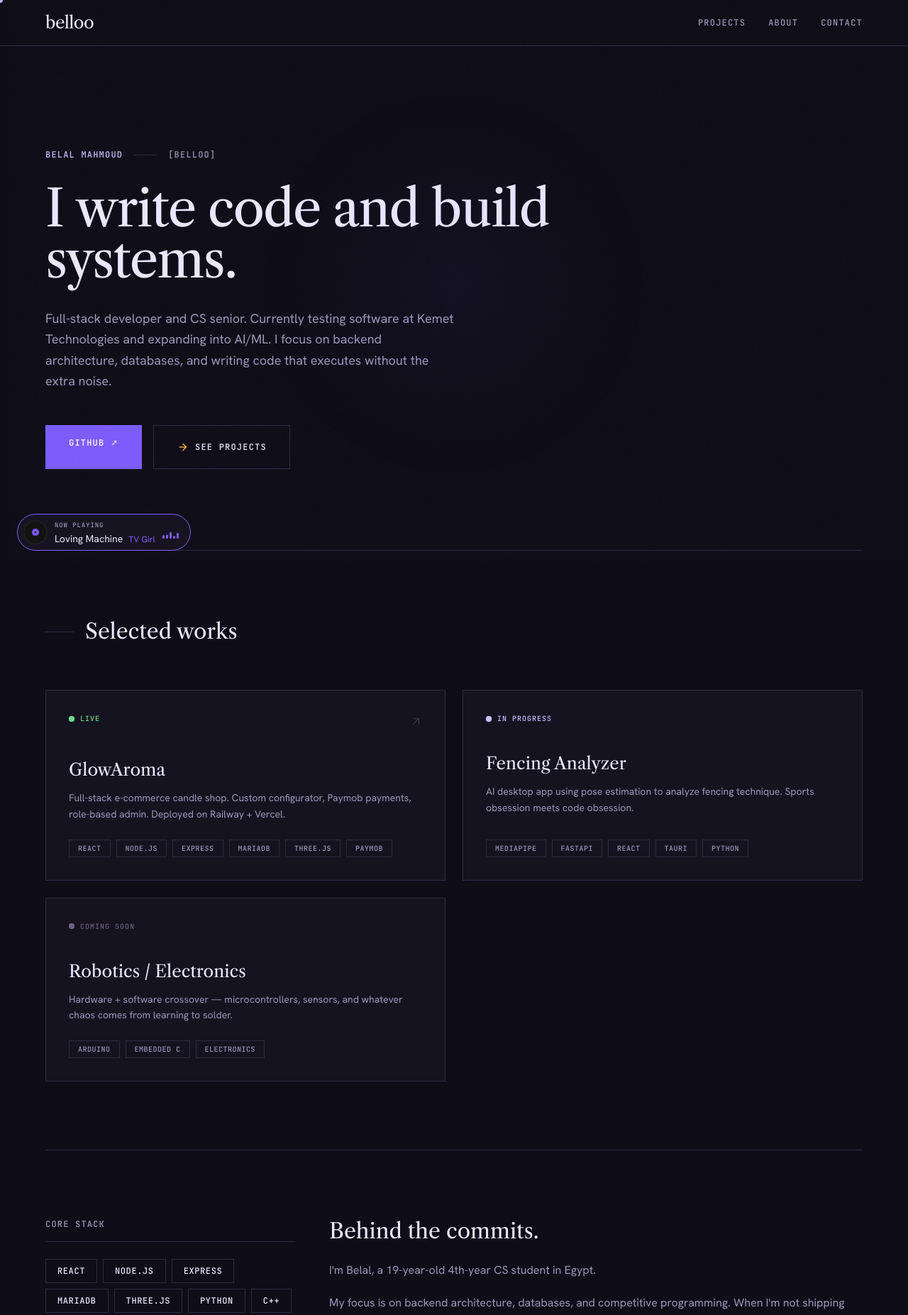
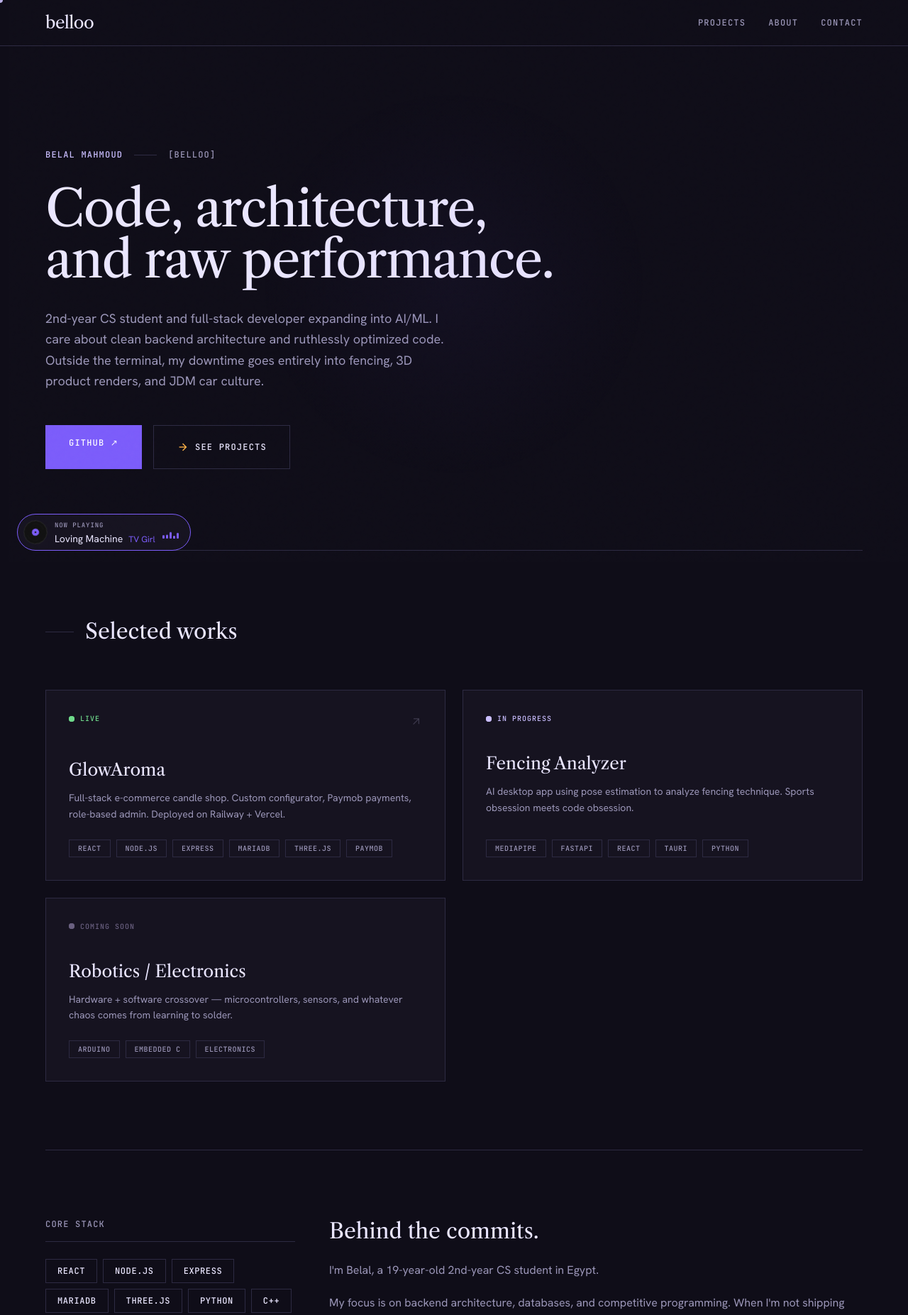
Before and after one commit to Bellogello/belloo, a React (Vite) app: page / in a window 1280 px wide. Shown: the top 1853 px of the page at 71% size. Built offline with nearby package versions, Linux system fonts and the light colour scheme.

Commit message:
better headline

```diff
--- a/src/App.jsx
+++ b/src/App.jsx
@@ -11,7 +11,7 @@ const BADGE = { live: "Live", wip: "In progress", next: "Coming soon" };
 const BADGE_COLOR = { live: "#6FD98B", wip: "#cabeff", next: "#6A6080" };
 
 // Headline split for the stagger animation
-const HEADLINE_WORDS = "I write code and build systems.".split(" ");
+const HEADLINE_WORDS = "Code, architecture, and raw performance.".split(" ");
 
 export default function App() {
   const [isPlaying, setIsPlaying] = useState(true);
@@ -122,7 +122,7 @@ export default function App() {
           </h1>
 
           <p className="font-body text-lg text-on-surface-variant mb-12 max-w-xl leading-relaxed">
-            Full-stack developer and CS senior. Currently testing software at Kemet Technologies and expanding into AI/ML. I focus on backend architecture, databases, and writing code that executes without the extra noise.
+            2nd-year CS student and full-stack developer expanding into AI/ML. I care about clean backend architecture and ruthlessly optimized code. Outside the terminal, my downtime goes entirely into fencing, 3D product renders, and JDM car culture.
           </p>
 
           <div className="flex flex-wrap gap-4">
@@ -181,7 +181,7 @@ export default function App() {
           <div className="md:col-span-8">
             <h2 className="font-display text-3xl text-on-surface mb-6">Behind the commits.</h2>
             <div className="space-y-5 text-on-surface-variant leading-relaxed">
-              <p>I'm Belal, a 19-year-old 4th-year CS student in Egypt.</p>
+              <p>I'm Belal, a 19-year-old 2nd-year CS student in Egypt.</p>
               <p>My focus is on backend architecture, databases, and competitive programming. When I'm not shipping full-stack code, my time goes into training on the fencing piste, working on 3D visualization in Blender, or obsessing over 90s JDM cars.</p>
               <p>I believe in zero-bloat architecture, raw performance, and building tools from scratch until they run perfectly. That's the whole pitch.</p>
             </div>
```
